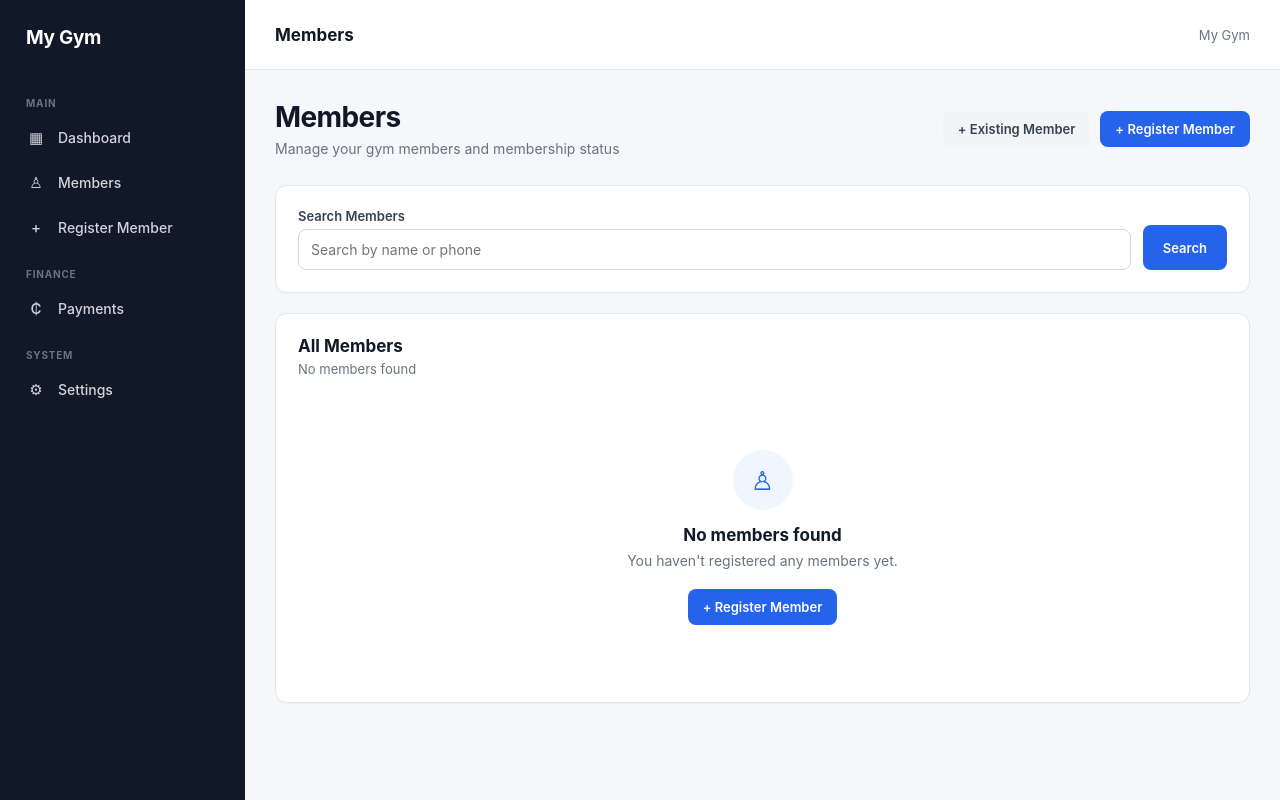
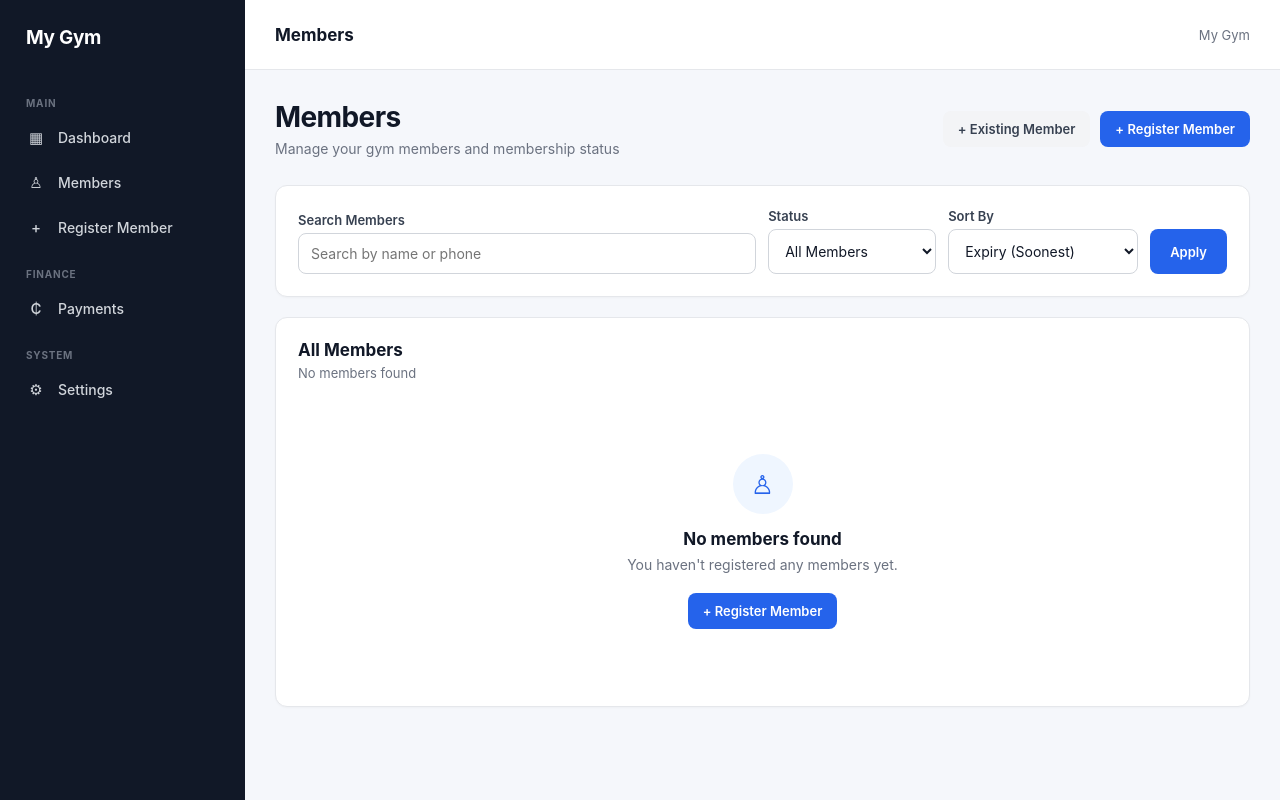
Before and after one commit to samt2760/gym-management-saas, a FastAPI app: page /members in a window 1280 px wide. Run offline with FastAPI, Linux system fonts and the light colour scheme; data comes from the database, SQL or seed files in the repository.

Commit message:
feat: add member filtering and sorting

```diff
--- a/main.py
+++ b/main.py
@@ -239,8 +239,12 @@ def dashboard(
 def members_page(
     request: Request,
     search: str = "",
+    status: str = "all",
+    sort: str = "expiry_soonest",
     db: Session = Depends(get_db),
 ):
+    today = date.today()
+
     update_member_status(db)
 
     gym = get_or_create_gym(db)
@@ -253,6 +257,10 @@ def members_page(
         )
     )
 
+    # --------------------------------------------------------
+    # SEARCH
+    # --------------------------------------------------------
+
     if search.strip():
 
         search_term = f"%{search.strip()}%"
@@ -262,11 +270,134 @@ def members_page(
             | Member.phone.ilike(search_term)
         )
 
-    members = (
-        query
-        .order_by(Member.id.desc())
-        .all()
+    # --------------------------------------------------------
+    # STATUS FILTER
+    # --------------------------------------------------------
+
+    if status == "active":
+
+        query = query.filter(
+            Member.payment_due_date >= today
+        )
+
+    elif status == "expired":
+
+        query = query.filter(
+            Member.payment_due_date < today
+        )
+
+    elif status == "due_soon":
+
+        query = query.filter(
+            Member.payment_due_date >= today,
+            Member.payment_due_date <= today + timedelta(days=7),
+        )
+
+    else:
+
+        status = "all"
+
+    # --------------------------------------------------------
+    # SORT
+    # --------------------------------------------------------
+
+    if sort == "name_asc":
+
+        query = query.order_by(
+            Member.full_name.asc(),
+            Member.id.desc(),
+        )
+
+    elif sort == "name_desc":
+
+        query = query.order_by(
+            Member.full_name.desc(),
+            Member.id.desc(),
+        )
+
+    elif sort == "registration_newest":
+
+        query = query.order_by(
+            Member.registration_date.desc(),
+            Member.id.desc(),
+        )
+
+    elif sort == "registration_oldest":
+
+        query = query.order_by(
+            Member.registration_date.asc(),
+            Member.id.desc(),
+        )
+
+    elif sort == "expiry_latest":
+
+        query = query.order_by(
+            Member.payment_due_date.desc(),
+            Member.id.desc(),
+        )
+
+    else:
+
+        sort = "expiry_soonest"
+
+        query = query.order_by(
+            Member.payment_due_date.asc(),
+            Member.id.desc(),
+        )
+
+    # --------------------------------------------------------
+    # GET MEMBERS
+    # --------------------------------------------------------
+
+    members = query.all()
+
+    # --------------------------------------------------------
+    # COUNTS
+    # --------------------------------------------------------
+
+    total_members = (
+        db.query(Member)
+        .filter(
+            Member.gym_id == gym.id,
+            Member.deleted_at.is_(None),
+        )
+        .count()
     )
+
+    active_count = (
+        db.query(Member)
+        .filter(
+            Member.gym_id == gym.id,
+            Member.deleted_at.is_(None),
+            Member.payment_due_date >= today,
+        )
+        .count()
+    )
+
+    expired_count = (
+        db.query(Member)
+        .filter(
+            Member.gym_id == gym.id,
+            Member.deleted_at.is_(None),
+            Member.payment_due_date < today,
+        )
+        .count()
+    )
+
+    due_soon_count = (
+        db.query(Member)
+        .filter(
+            Member.gym_id == gym.id,
+            Member.deleted_at.is_(None),
+            Member.payment_due_date >= today,
+            Member.payment_due_date <= today + timedelta(days=7),
+        )
+        .count()
+    )
+
+    # --------------------------------------------------------
+    # PAGE
+    # --------------------------------------------------------
 
     return templates.TemplateResponse(
         request=request,
@@ -274,7 +405,13 @@ def members_page(
         context={
             "members": members,
             "search": search,
+            "status": status,
+            "sort": sort,
             "gym": gym,
+            "total_members": total_members,
+            "active_count": active_count,
+            "expired_count": expired_count,
+            "due_soon_count": due_soon_count,
         },
     )
 
@@ -336,123 +473,6 @@ def create_member(
             )
         }
 
-    # ============================================================
-# ADD EXISTING MEMBER PAGE
-# ============================================================
-
-
-@app.get("/members/existing")
-def existing_member_page(
-    request: Request,
-    db: Session = Depends(get_db),
-):
-    gym = get_or_create_gym(db)
-
-    return templates.TemplateResponse(
-        request=request,
-        name="existing_member.html",
-        context={
-            "gym": gym,
-        },
-    )
-
-    # ============================================================
-# ADD EXISTING MEMBER
-# ============================================================
-
-
-@app.post("/members/existing")
-def create_existing_member(
-    full_name: str = Form(...),
-    phone: str = Form(...),
-    registration_date: date = Form(...),
-    payment_due_date: date = Form(...),
-    email: str = Form(""),
-    date_of_birth: date | None = Form(None),
-    db: Session = Depends(get_db),
-):
-    gym = get_or_create_gym(db)
-
-    name = full_name.strip()
-    phone_number = phone.strip()
-
-    if not name:
-        return {
-            "error": "Full name is required."
-        }
-
-    if not phone_number:
-        return {
-            "error": "Phone number is required."
-        }
-
-    if payment_due_date < registration_date:
-        return {
-            "error": (
-                "Payment due date cannot be earlier "
-                "than the registration date."
-            )
-        }
-
-    # --------------------------------------------------------
-    # DUPLICATE NAME CHECK
-    # --------------------------------------------------------
-
-    duplicate = (
-        db.query(Member)
-        .filter(
-            Member.gym_id == gym.id,
-            Member.deleted_at.is_(None),
-            Member.full_name.ilike(name),
-        )
-        .first()
-    )
-
-    if duplicate:
-        return {
-            "error": (
-                f"A member named '{name}' already exists."
-            )
-        }
-
-    # --------------------------------------------------------
-    # CREATE EXISTING MEMBER
-    # --------------------------------------------------------
-
-    now = datetime.utcnow()
-
-    member = Member(
-        gym_id=gym.id,
-        full_name=name,
-        phone=phone_number,
-        email=email.strip() or None,
-        date_of_birth=date_of_birth,
-        registration_date=registration_date,
-        membership_type="Monthly",
-        payment_due_date=payment_due_date,
-        status=(
-            "Active"
-            if payment_due_date >= date.today()
-            else "Expired"
-        ),
-        deleted_at=None,
-        created_at=now,
-        updated_at=now,
-    )
-
-    db.add(member)
-    db.commit()
-    db.refresh(member)
-
-    # IMPORTANT:
-    # No registration payment is created.
-    # This member already existed before the system.
-
-    return RedirectResponse(
-        url=f"/members/{member.id}",
-        status_code=303,
-    )
-
     # --------------------------------------------------------
     # DUPLICATE NAME CHECK
     # --------------------------------------------------------
@@ -486,8 +506,7 @@ def create_existing_member(
         phone=phone_number,
         email=email.strip() or None,
         date_of_birth=date_of_birth,
-        registration_date=registration_date,
-        membership_type="Monthly",
+        registration_date=registration_date, membership_type="Monthly",
         payment_due_date=(
             registration_date
             + relativedelta(months=1)
@@ -504,8 +523,8 @@ def create_existing_member(
     # --------------------------------------------------------
     # REGISTRATION PAYMENT
     #
-    # Registration payment records the registration fee.
-    # The first month is represented by the member's
+    # Registration payment records only the registration fee.
+    # The first month is represented by the initial
     # one-month payment_due_date.
     # --------------------------------------------------------
 
@@ -660,9 +679,7 @@ def update_member(
             "error": "Member not found."
         }
 
-    name = full_name.strip()
-
-    # --------------------------------------------------------
+    name = full_name.strip()  # --------------------------------------------------------
     # DUPLICATE NAME CHECK
     # --------------------------------------------------------
 
@@ -844,16 +861,18 @@ def renew_membership(
 # ============================================================
 
 @app.get("/payments")
-def payments_page(
-    request: Request,
-    period: str = "all",
-    db: Session = Depends(get_db),
-):
+def payments_page(request: Request,
+                  period: str = "all",
+                  db: Session = Depends(get_db),
+                  ):
     today = date.today()
 
     gym = get_or_create_gym(db)
 
-    # Get payments belonging only to this gym
+    # --------------------------------------------------------
+    # GET PAYMENTS
+    # --------------------------------------------------------
+
     all_payments = (
         db.query(Payment)
         .filter(Payment.gym_id == gym.id)
@@ -864,8 +883,12 @@ def payments_page(
         .all()
     )
 
-    # Filter displayed payments
+    # --------------------------------------------------------
+    # FILTER DISPLAYED PAYMENTS
+    # --------------------------------------------------------
+
     if period == "today":
+
         payments = [
             payment
             for payment in all_payments
@@ -873,6 +896,7 @@ def payments_page(
         ]
 
     elif period == "month":
+
         payments = [
             payment
             for payment in all_payments
@@ -883,10 +907,14 @@ def payments_page(
         ]
 
     else:
+
         period = "all"
         payments = all_payments
 
-    # Revenue totals
+    # --------------------------------------------------------
+    # REVENUE TOTALS
+    # --------------------------------------------------------
+
     total_revenue = sum(
         payment.amount
         for payment in all_payments
@@ -907,7 +935,10 @@ def payments_page(
         )
     )
 
-    # Group displayed payments by month
+    # --------------------------------------------------------
+    # GROUP PAYMENTS BY MONTH
+    # --------------------------------------------------------
+
     payment_groups = {}
 
     for payment in payments:
@@ -915,6 +946,7 @@ def payments_page(
         month_key = payment.payment_date.strftime("%B %Y")
 
         if month_key not in payment_groups:
+
             payment_groups[month_key] = {
                 "payments": [],
                 "total": 0,
@@ -923,6 +955,10 @@ def payments_page(
         payment_groups[month_key]["payments"].append(payment)
 
         payment_groups[month_key]["total"] += payment.amount
+
+    # --------------------------------------------------------
+    # PAGE
+    # --------------------------------------------------------
 
     return templates.TemplateResponse(
         request=request,
@@ -936,10 +972,11 @@ def payments_page(
             "period": period,
         },
     )
+
+
 # ============================================================
 # GYM SETTINGS
 # ============================================================
-
 
 @app.get("/gym-settings")
 def gym_settings(
--- a/templates/members.html
+++ b/templates/members.html
@@ -58,17 +58,19 @@ Members
 </div>
 
 
-<!-- SEARCH -->
+<!-- SEARCH & FILTERS -->
 <div class="card">
 
     <form method="get" action="/members" style="
         display:flex;
         align-items:flex-end;
         gap:12px;
+        flex-wrap:wrap;
         margin:0;
     ">
 
-        <div style="flex:1;">
+        <!-- SEARCH -->
+        <div style="flex:1; min-width:220px;">
 
             <label style="
                 display:block;
@@ -80,20 +82,109 @@ Members
                 Search Members
             </label>
 
-            <input type="text" name="search" value="{{ search }}" placeholder="Search by name or phone" style="
+            <input type="text" name="search" value="{{ search }}" placeholder="Search by name or phone"
+                style="margin:0;">
+
+        </div>
+
+
+        <!-- STATUS -->
+        <div style="min-width:160px;">
+
+            <label style="
+                display:block;
+                font-size:13px;
+                font-weight:600;
+                color:#374151;
+                margin-bottom:5px;
+            ">
+                Status
+            </label>
+
+            <select name="status" style="
+                height:45px;
+                width:100%;
+                margin:0;
+            ">
+                <option value="all" {% if status=="all" %}selected{% endif %}>
+                    All Members
+                </option>
+
+                <option value="active" {% if status=="active" %}selected{% endif %}>
+                    Active
+                </option>
+
+                <option value="expired" {% if status=="expired" %}selected{% endif %}>
+                    Expired
+                </option>
+
+                <option value="due_soon" {% if status=="due_soon" %}selected{% endif %}>
+                    Due Within 7 Days
+                </option>
+            </select>
+
+        </div>
+
+
+        <!-- SORT -->
+        <div style="min-width:190px;">
+
+            <label style="
+                display:block;
+                font-size:13px;
+                font-weight:600;
+                color:#374151;
+                margin-bottom:5px;
+            ">
+                Sort By
+            </label>
+
+            <select name="sort" style="
+                height:45px;
+                width:100%;
                 margin:0;
             ">
 
+                <option value="name" {% if sort=="name" %}selected{% endif %}>
+                    Name (A–Z)
+                </option>
+
+                <option value="name_desc" {% if sort=="name_desc" %}selected{% endif %}>
+                    Name (Z–A)
+                </option>
+
+                <option value="registration_newest" {% if sort=="registration_newest" %}selected{% endif %}>
+                    Registration (Newest)
+                </option>
+
+                <option value="registration_oldest" {% if sort=="registration_oldest" %}selected{% endif %}>
+                    Registration (Oldest)
+                </option>
+
+                <option value="expiry_soonest" {% if sort=="expiry_soonest" %}selected{% endif %}>
+                    Expiry (Soonest)
+                </option>
+
+                <option value="expiry_latest" {% if sort=="expiry_latest" %}selected{% endif %}>
+                    Expiry (Latest)
+                </option>
+
+            </select>
+
         </div>
 
+
+        <!-- APPLY -->
         <button type="submit" style="
             height:45px;
             padding:0 20px;
         ">
-            Search
+            Apply
         </button>
 
-        {% if search %}
+
+        <!-- CLEAR -->
+        {% if search or status != "all" or sort != "expiry_soonest" %}
 
         <a href="/members" class="button" style="
             height:45px;
@@ -108,7 +199,6 @@ Members
     </form>
 
 </div>
-
 
 <!-- MEMBERS TABLE -->
 <div class="card">
```
Lines whose indentation alone changed are shown as unchanged.
